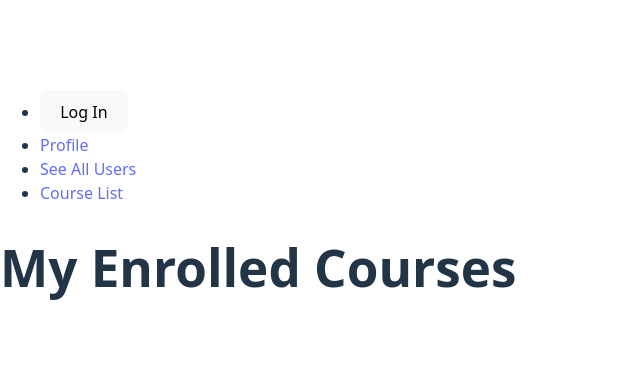
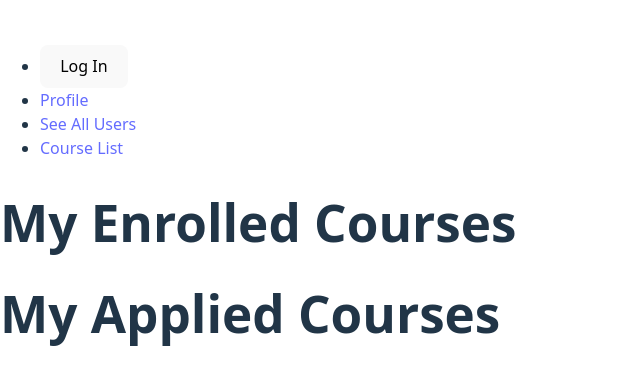
Before and after one commit to RachelGreenwood/E-Learning-Platform, a React (Vite) app in the folder client/: page /enrolled-courses in a window 1280 px wide. Shown: the part 198-582 px from the top of the page, without its empty margins (0-640 px from the left). Built offline with nearby package versions, Linux system fonts and the light colour scheme; no server answers.

Commit message:
Adds Applied Courses Component To Enrolled Courses Page

```diff
--- /dev/null
+++ b/client/src/components/Courses/AppliedCourses.jsx
@@ -0,0 +1,7 @@
+export default function AppliedCourses() {
+    return (
+        <div>
+            <h1>My Applied Courses</h1>
+        </div>
+    )
+}
--- a/client/src/components/Courses/EnrolledCourses.jsx
+++ b/client/src/components/Courses/EnrolledCourses.jsx
@@ -1,7 +1,10 @@
+import AppliedCourses from "./AppliedCourses";
+
 export default function EnrolledCourses() {
     return (
         <div>
             <h1>My Enrolled Courses</h1>
+            <AppliedCourses />
         </div>
     )
 }
```
